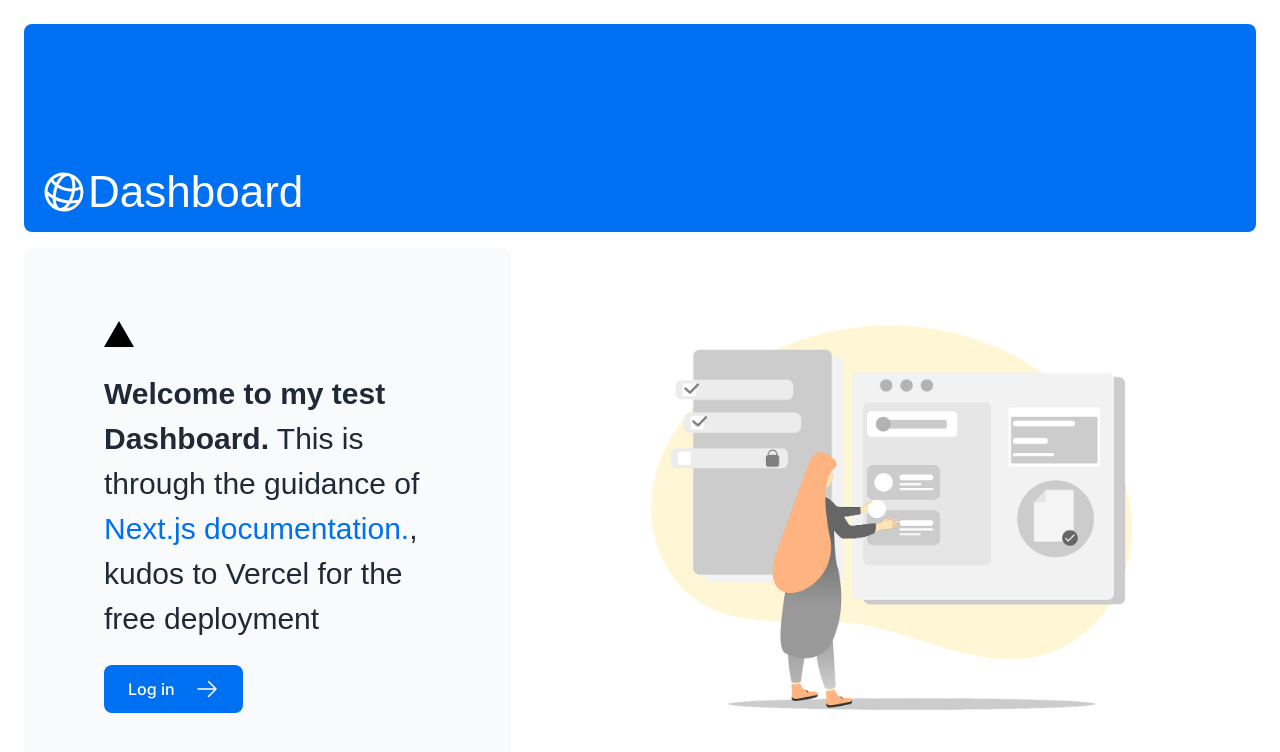
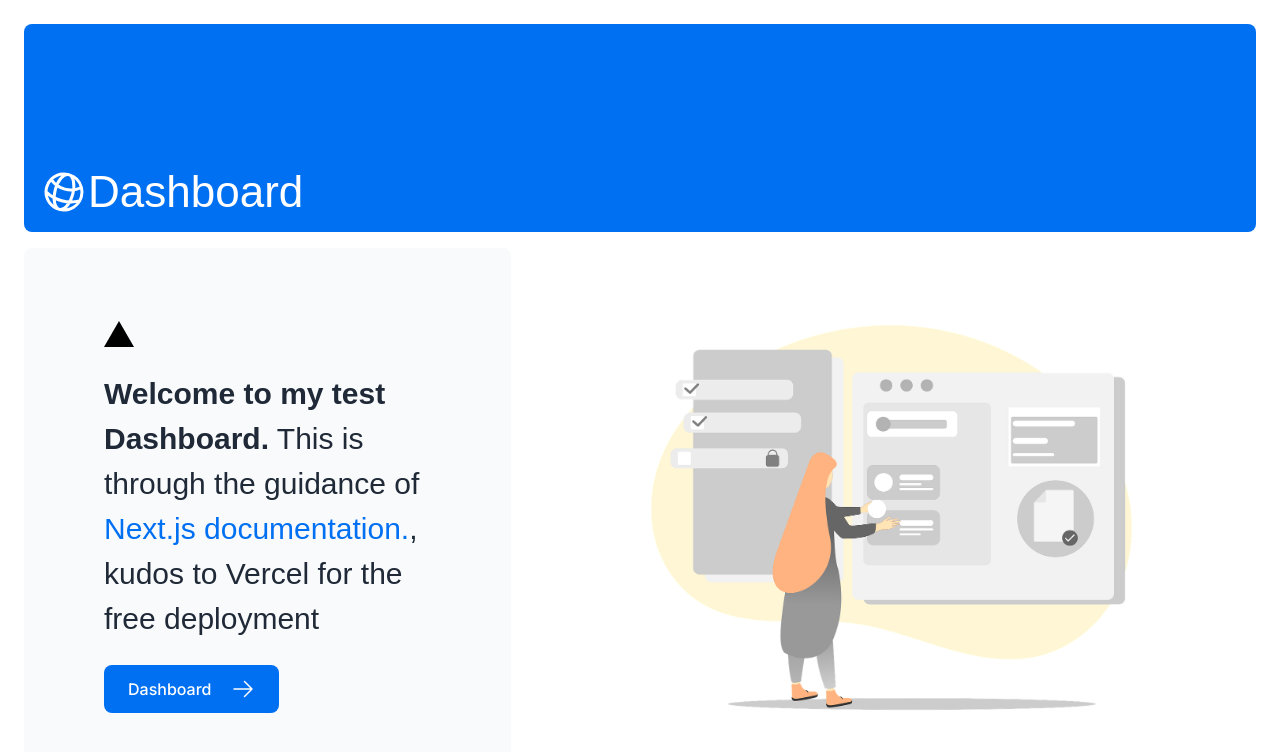
Before and after one commit to Sidney-Dev/nextjs-dashboard, a Next.js app: page / in a window 1280 px wide. Shown: the top 752 px of the page. Built offline with nearby package versions, Linux system fonts and the light colour scheme; a web font is replaced by a local one.

Commit message:
updated home cta link

```diff
--- a/app/page.tsx
+++ b/app/page.tsx
@@ -22,10 +22,10 @@
             , kudos to Vercel for the free deployment
           </p>
           <Link
-            href="/login"
+            href="/dashboard"
             className="flex items-center gap-5 self-start rounded-lg bg-blue-500 px-6 py-3 text-sm font-medium text-white transition-colors hover:bg-blue-400 md:text-base"
           >
-            <span>Log in</span> <ArrowRightIcon className="w-5 md:w-6" />
+            <span>Dashboard</span> <ArrowRightIcon className="w-5 md:w-6" />
           </Link>
         </div>
         <div className="flex items-center justify-center p-6 md:w-3/5 md:px-28 md:py-12">
```
